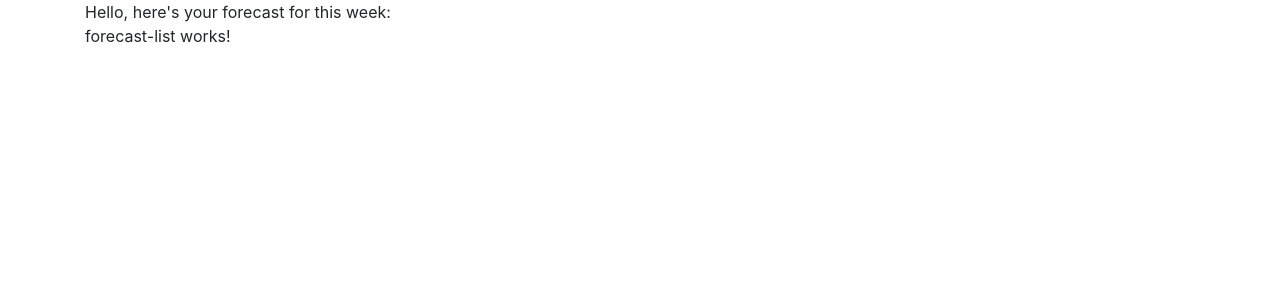
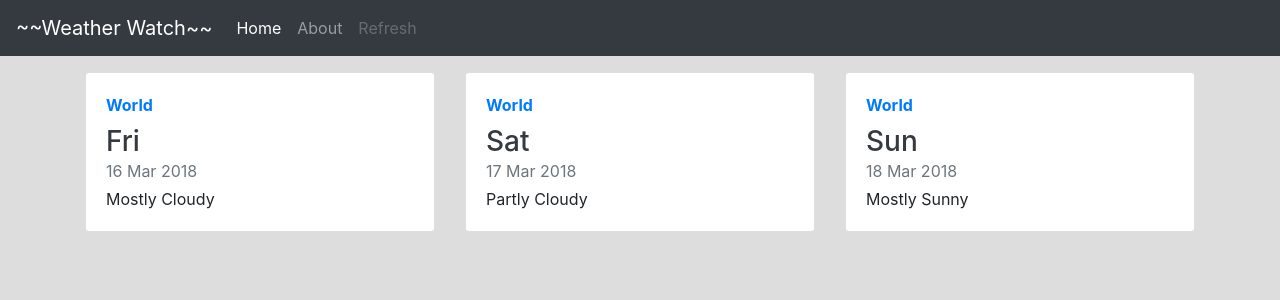
Before and after one commit to peterbriggs42/weather-app, an Angular app: page / in a window 1280 px wide. Shown: the top 300 px of the page. Built offline with nearby package versions, Linux system fonts and the light colour scheme.

Commit message:
Add basic layout, components

```diff
--- a/src/app/app.component.html
+++ b/src/app/app.component.html
@@ -1,5 +1,4 @@
-<!--The content below is only a placeholder and can be replaced.-->
-<div class="container">
-  Hello, here's your forecast for this week:
+<nav-bar></nav-bar>
+<main class="container">
   <forecast-list></forecast-list>
-</div>
+</main>
--- a/src/app/app.module.ts
+++ b/src/app/app.module.ts
@@ -5,13 +5,15 @@ import { NgModule } from '@angular/core';
 import { AppComponent } from './app.component';
 import { ForecastDayComponent } from './forecast-day/forecast-day.component';
 import { ForecastListComponent } from './forecast-list/forecast-list.component';
+import { NavBarComponent } from './nav-bar/nav-bar.component';
 
 
 @NgModule({
   declarations: [
     AppComponent,
     ForecastDayComponent,
-    ForecastListComponent
+    ForecastListComponent,
+    NavBarComponent
   ],
   imports: [
     BrowserModule
--- a/src/app/forecast-day/forecast-day.component.css
+++ b/src/app/forecast-day/forecast-day.component.css
@@ -0,0 +1,3 @@
+.forecast-day:hover {
+  box-shadow: 0 0 11px rgba(33,33,33,.2);
+}
--- a/src/app/forecast-day/forecast-day.component.html
+++ b/src/app/forecast-day/forecast-day.component.html
@@ -1,3 +1,11 @@
-<p>
-  forecast-day works!
-</p>
+<div class="card flex-md-row mb-4 box-shadow h-md-250 forecast-day">
+  <div class="card-body d-flex flex-column align-items-start">
+    <strong class="d-inline-block mb-2 text-primary">World</strong>
+    <h3 class="mb-0">
+      <a class="text-dark"
+         href="#">{{day.day}}</a>
+    </h3>
+    <div class="mb-1 text-muted">{{day.date}}</div>
+    <p class="card-text mb-auto">{{day.text}}</p>
+  </div>
+</div>
--- a/src/app/forecast-list/forecast-list.component.html
+++ b/src/app/forecast-list/forecast-list.component.html
@@ -1,3 +1,7 @@
-<p>
-  forecast-list works!
-</p>
+<div>
+  <div class="row mb-2">
+    <forecast-day *ngFor="let day of forecast"
+                  class="col-md-4"
+                  [day]="day"></forecast-day>
+  </div>
+</div>
--- a/src/app/forecast-list/forecast-list.component.ts
+++ b/src/app/forecast-list/forecast-list.component.ts
@@ -12,4 +12,30 @@ export class ForecastListComponent implements OnInit {
   ngOnInit() {
   }
 
+  forecast = [
+    {
+      "code": "28",
+      "date": "16 Mar 2018",
+      "day": "Fri",
+      "high": "34",
+      "low": "28",
+      "text": "Mostly Cloudy"
+    },
+    {
+      "code": "30",
+      "date": "17 Mar 2018",
+      "day": "Sat",
+      "high": "39",
+      "low": "33",
+      "text": "Partly Cloudy"
+    },
+    {
+      "code": "34",
+      "date": "18 Mar 2018",
+      "day": "Sun",
+      "high": "47",
+      "low": "29",
+      "text": "Mostly Sunny"
+    },
+  ];
 }
--- /dev/null
+++ b/src/app/nav-bar/nav-bar.component.html
@@ -0,0 +1,32 @@
+<nav class="navbar navbar-expand-md navbar-dark fixed-top bg-dark">
+  <a class="navbar-brand"
+     href="#">~~Weather Watch~~</a>
+  <button class="navbar-toggler"
+          type="button"
+          data-toggle="collapse"
+          data-target="#navbarCollapse"
+          aria-controls="navbarCollapse"
+          aria-expanded="false"
+          aria-label="Toggle navigation">
+    <span class="navbar-toggler-icon"></span>
+  </button>
+  <div class="collapse navbar-collapse"
+       id="navbarCollapse">
+    <ul class="navbar-nav mr-auto">
+      <li class="nav-item active">
+        <a class="nav-link"
+           href="#">Home
+          <span class="sr-only">(current)</span>
+        </a>
+      </li>
+      <li class="nav-item">
+        <a class="nav-link"
+           href="#">About</a>
+      </li>
+      <li class="nav-item">
+        <a class="nav-link disabled"
+           href="#">Refresh</a>
+      </li>
+    </ul>
+  </div>
+</nav>
--- /dev/null
+++ b/src/app/nav-bar/nav-bar.component.ts
@@ -0,0 +1,15 @@
+import { Component, OnInit } from '@angular/core';
+
+@Component({
+  selector: 'nav-bar',
+  templateUrl: './nav-bar.component.html',
+  styleUrls: ['./nav-bar.component.css']
+})
+export class NavBarComponent implements OnInit {
+
+  constructor() { }
+
+  ngOnInit() {
+  }
+
+}
--- a/src/styles.css
+++ b/src/styles.css
@@ -1 +1,5 @@
-/* You can add global styles to this file, and also import other style files */
+body {
+  background-color: #DDDDDD;
+  min-height: 75rem;
+  padding-top: 4.5rem;
+}
```
Also changed, not shown: src/app/forecast-day/forecast-day.component.ts (+11 -2 lines), src/app/nav-bar/nav-bar.component.css (added), 1 other file (tests, documents, lock files or other folders).
